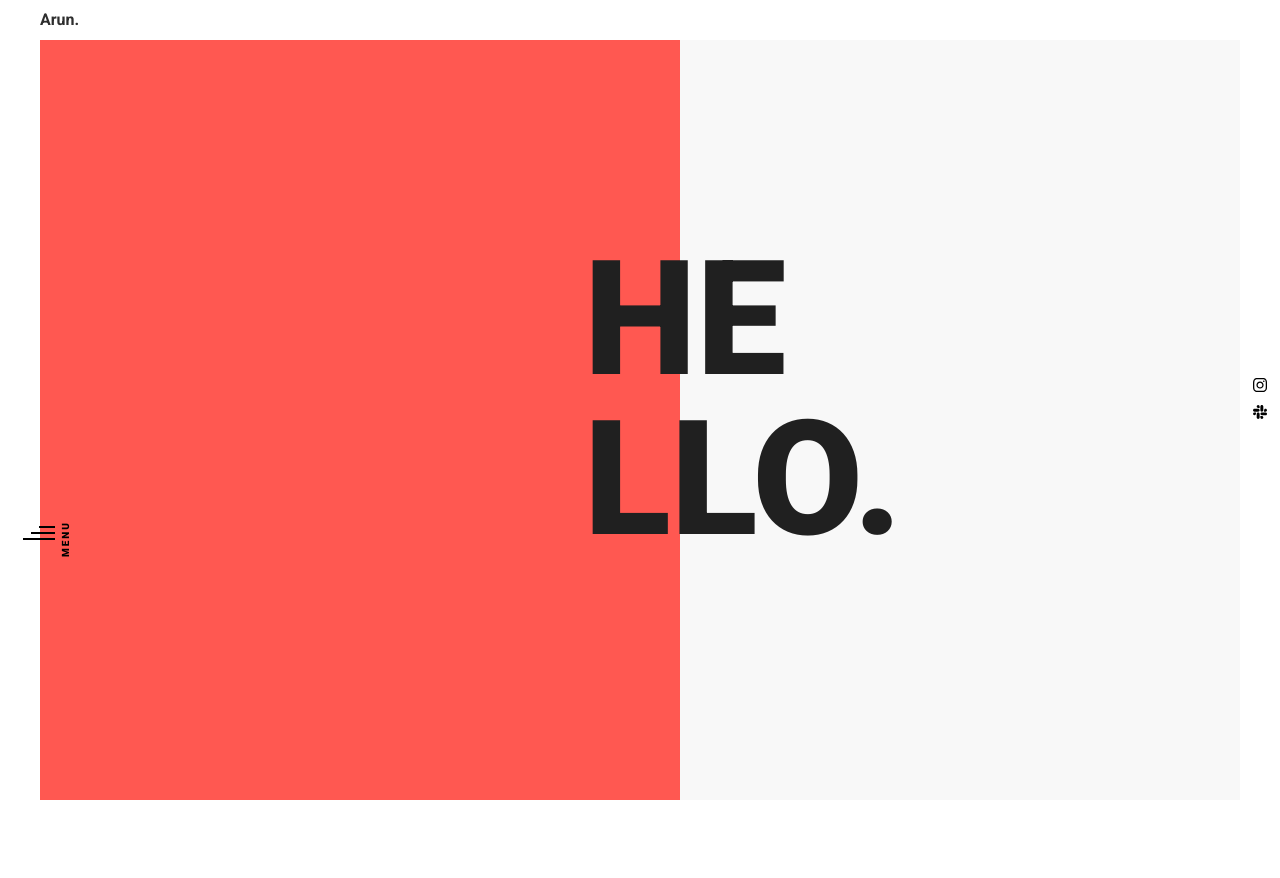
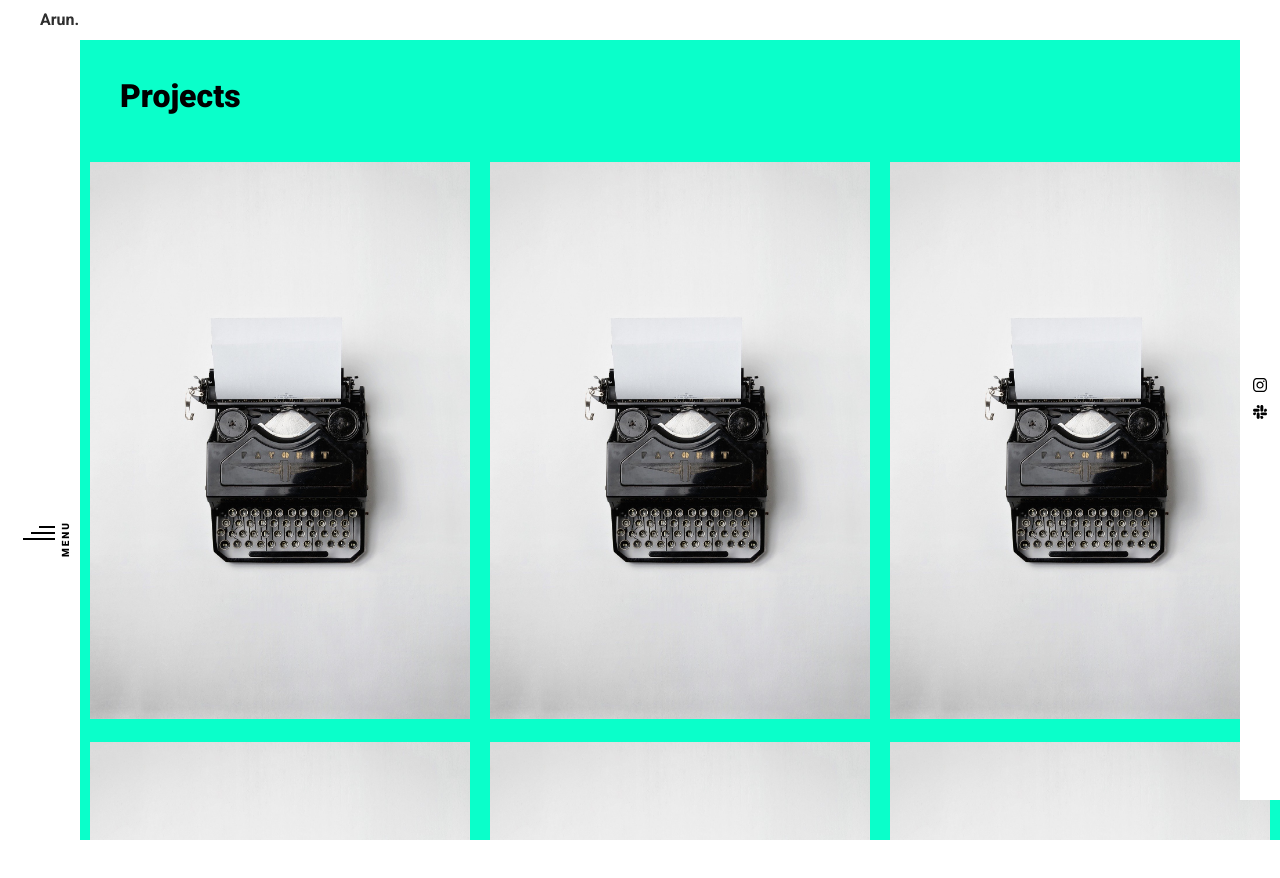
Before and after one commit to just-arun/json-examples, a website: page src/index.html in a window 1280 px wide. Shown: the top 878 px of the page. Drawn offline with nearby package versions, Linux system fonts and the light colour scheme.

Commit message:
commiting on: Sun 17 May 20:47:32 IST 2020

```diff
--- a/src/css/main.scss
+++ b/src/css/main.scss
@@ -427,6 +427,7 @@ body {
         opacity: 0;
         width: 0%;
         overflow: hidden;
+        background: #fff;
       }
       &.hi {
         .left {
@@ -537,15 +538,14 @@ body {
         }
       }
       &.projects {
+        position: relative;
         .projects-section {
           position: relative;
           top: 40px;
           left: 40px;
           opacity: 1;
           background: rgb(10, 255, 202);
-          overflow-y: auto;
           overflow-x: hidden;
-          max-height: calc(100vh - 40px);
           min-height: calc(100vh - 40px);
           @include lg() {
             width: calc(100% - 80px);
--- a/src/index.html
+++ b/src/index.html
@@ -87,8 +87,8 @@
       </aside>
       <main>
         <section class="landing">
-          <div :class="`section-1 ${sectionOne}`">
-          <!-- <div :class="`section-1 projects`"> -->
+          <!-- <div :class="`section-1 ${sectionOne}`"> -->
+          <div :class="`section-1 projects`">
             <div class="left">
               <div :class="`left-content ${sectionOne}`">
                 <b>~~ since 2018</b>
```
Also changed, not shown: src/css/main.css, 1 other file.
